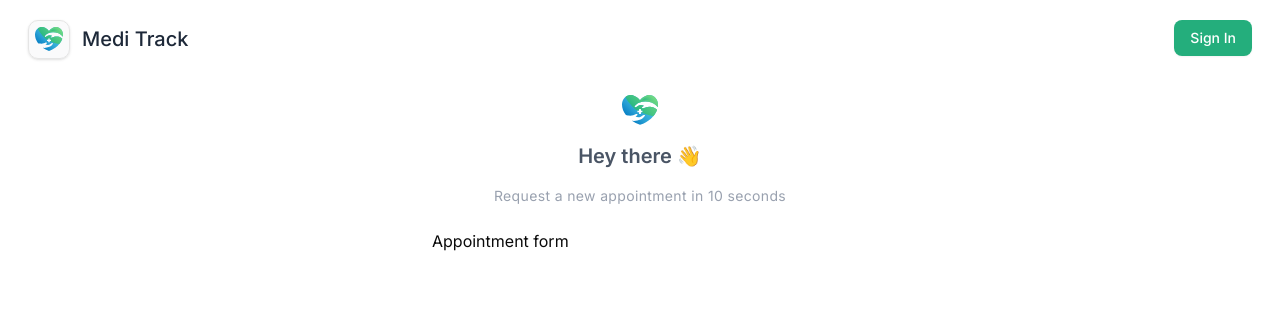
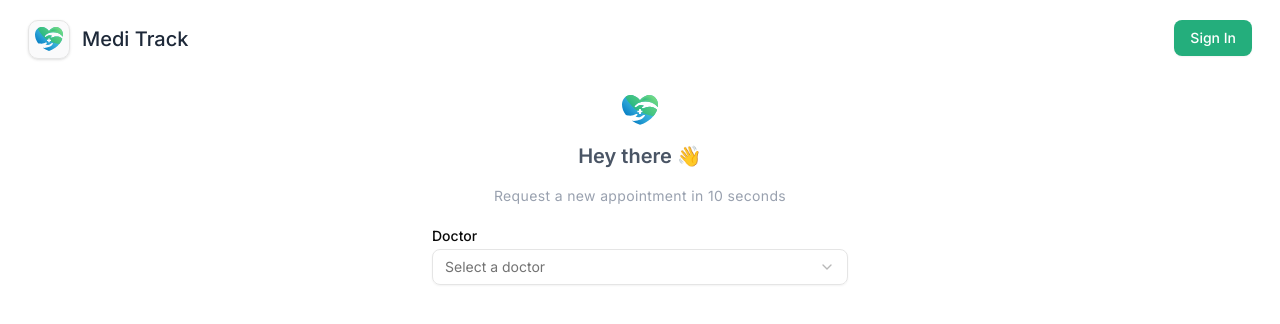
Before and after one commit to nilavtalukdar06/medi-track, a Next.js app: page / in a window 1280 px wide. Shown: the top 324 px of the page. Built offline with nearby package versions, Linux system fonts and the light colour scheme.

Commit message:
updated doctors data

```diff
--- a/components/appointment-form.jsx
+++ b/components/appointment-form.jsx
@@ -1,7 +1,37 @@
+"use client";
+import { doctors } from "@/data/doctors";
+import { Label } from "./ui/label";
+import {
+  Select,
+  SelectContent,
+  SelectGroup,
+  SelectItem,
+  SelectLabel,
+  SelectTrigger,
+  SelectValue,
+} from "@/components/ui/select";
+
 export default function AppointmentForm() {
   return (
-    <form>
-      <p>Appointment form</p>
+    <form className="flex flex-col gap-y-4">
+      <div className="space-y-1.5">
+        <Label>Doctor</Label>
+        <Select className="w-full">
+          <SelectTrigger className="w-full">
+            <SelectValue placeholder="Select a doctor" />
+          </SelectTrigger>
+          <SelectContent>
+            <SelectGroup>
+              <SelectLabel>Doctors</SelectLabel>
+              {doctors.map((doctor) => (
+                <SelectItem value={doctor.name} key={doctor.id}>
+                  {doctor.name}
+                </SelectItem>
+              ))}
+            </SelectGroup>
+          </SelectContent>
+        </Select>
+      </div>
     </form>
   );
 }
--- a/data/doctors.js
+++ b/data/doctors.js
@@ -1,17 +1,22 @@
 export const doctors = [
   {
+    id: 1,
     name: "Dr. Ayesha Khan",
   },
   {
+    id: 2,
     name: "Dr. Rohan Mehta",
   },
   {
+    id: 3,
     name: "Dr. Priya Nair",
   },
   {
+    id: 4,
     name: "Dr. Arvind Patel",
   },
   {
+    id: 5,
     name: "Dr. Sneha Roy",
   },
 ];
```
